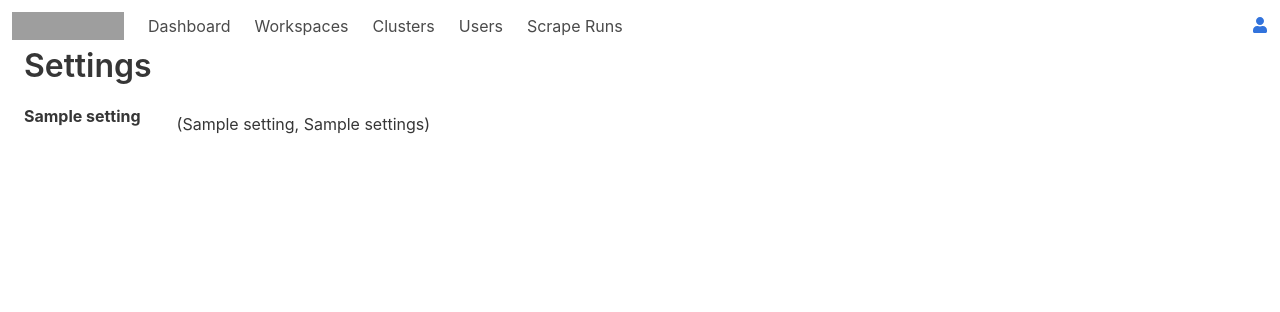
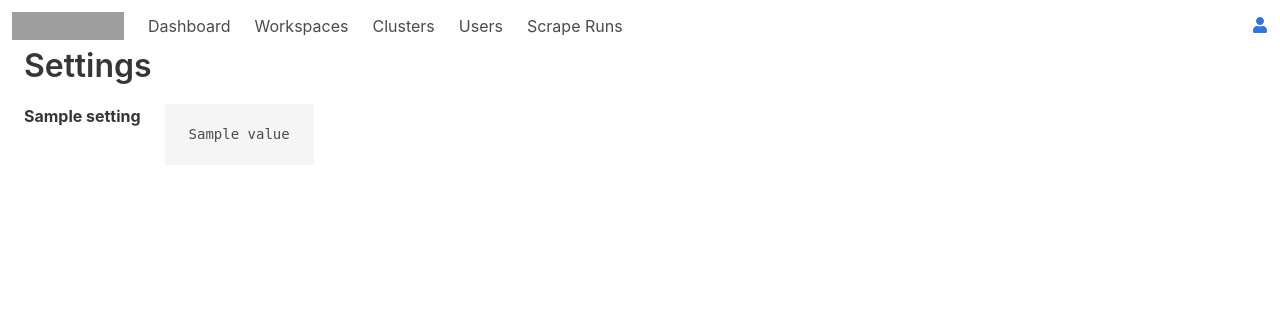
Before and after one commit to datapao/dac, a Flask app: template templates/settings.html in a window 1280 px wide. Shown: the top 312 px of the page. Run offline with Flask 2, Linux system fonts and the light colour scheme; the template is opened without the code that fills it: most values are stand-ins (such as "Sample title", 1, 10 or a date in 2020); parts of the project's set-up code (start-up, migrations or seed data) failed here and were passed over; some libraries are stand-ins or nearby versions; grey boxes are pictures that could not be loaded.

Commit message:
Fixed settings rendering + obfuscated sensitive data.

```diff
--- a/main.py
+++ b/main.py
@@ -406,9 +406,20 @@ def add_new_workspace(form):
     return workspaces
 
 
-@app.route('/settings', methods=['GET', 'POST'])
+@app.route('/settings')
 def view_settings():
-    return render_template('settings.html', settings=get_settings())
+    settings = get_settings()
+    # obfuscation
+    settings['workspaces'] = [{key: (value
+                                     if key != 'token'
+                                     else '*' * 6 + value[-4:])
+                               for key, value in setting.items()}
+                              for setting in settings['workspaces']]
+    print(settings)
+    settings = {key: json.dumps(value, indent=4, sort_keys=True)
+                for key, value in settings.items()}
+    print(settings)
+    return render_template('settings.html', settings=settings)
 
 
 def parse_args():
--- a/templates/settings.html
+++ b/templates/settings.html
@@ -5,18 +5,10 @@
 
 <div class="columns">
     <table class="table">
-        {% for name, values in settings.items() %}
+        {% for name, value in settings.items() %}
         <tr>
             <th>{{ name }}</th>
-            <td>
-                <table>
-                    {% for value in values %}
-                    <tr>
-                        <td>{{ value }}</td>
-                    </tr>
-                    {% endfor %}
-                </table>
-            </td>
+            <td><pre>{{ value }}</pre></td>
         </tr>
         {% endfor %}
     </table>
```
